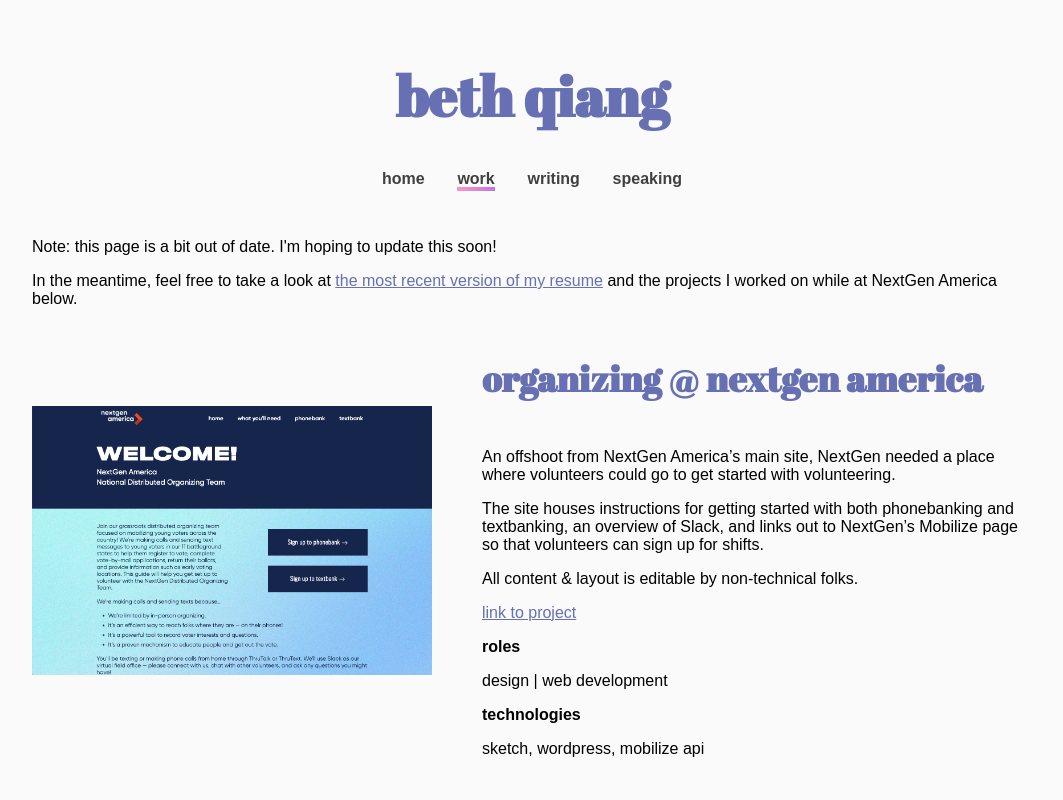
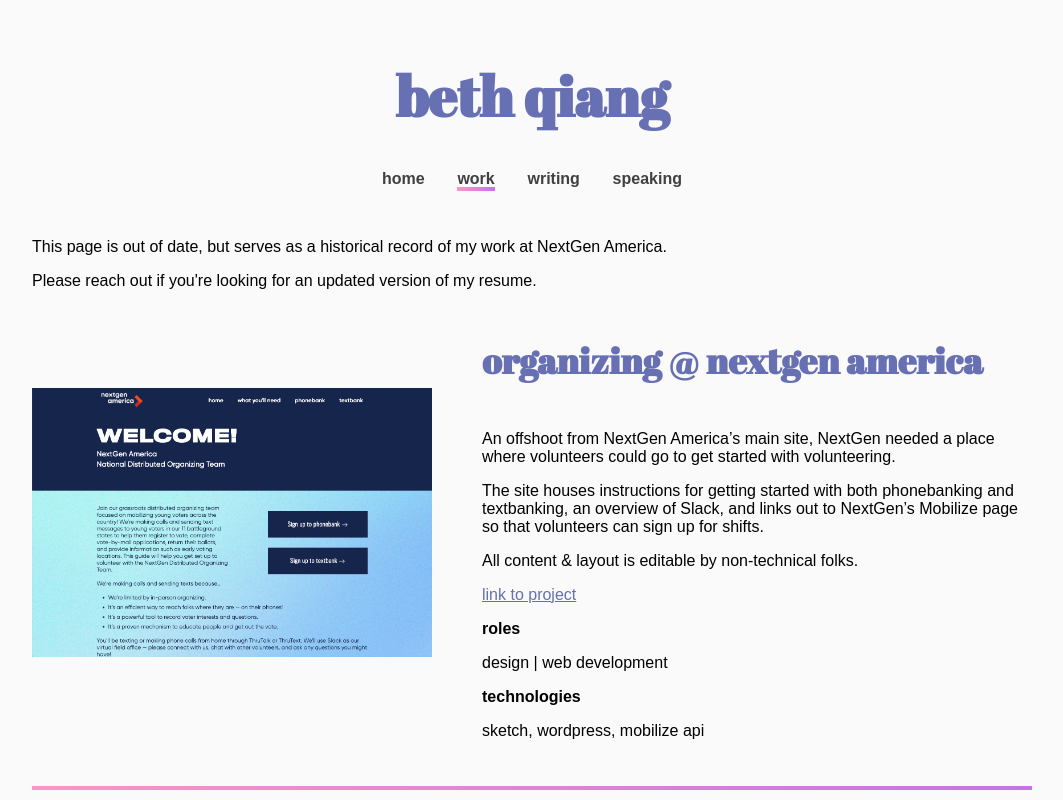
Before and after one commit to bethqiang/bethqiang.github.io, a Next.js app: page /work in a window 1280 px wide. Shown: the top 800 px of the page, without its empty margins (108-1171 px from the left). Built offline with nearby package versions, Linux system fonts and the light colour scheme; a web font is replaced by a local one.

Commit message:
remove resume link

```diff
--- a/pages/work.js
+++ b/pages/work.js
@@ -37,18 +37,8 @@
   return (
     <Layout>
       <main className={`mainContent ${styles.workContainer}`}>
-        <p>Note: this page is a bit out of date. I&apos;m hoping to update this soon!</p>
-        <p>
-          In the meantime, feel free to take a look at&nbsp;
-          <a
-            href="https://bethqiang-public.s3.us-west-2.amazonaws.com/Resume+-+March+2023+-+public.pdf"
-            target="_blank"
-            rel="noopener noreferrer"
-          >
-            the most recent version of my resume
-          </a>
-          &nbsp;and the projects I worked on while at NextGen America below.
-        </p>
+        <p>This page is out of date, but serves as a historical record of my work at NextGen America.</p>
+        <p>Please reach out if you&apos;re looking for an updated version of my resume.</p>
         { projects.map((project) => (
           <div className={styles.projectContainer}>
             <div className={styles.imgContainer}>
```
